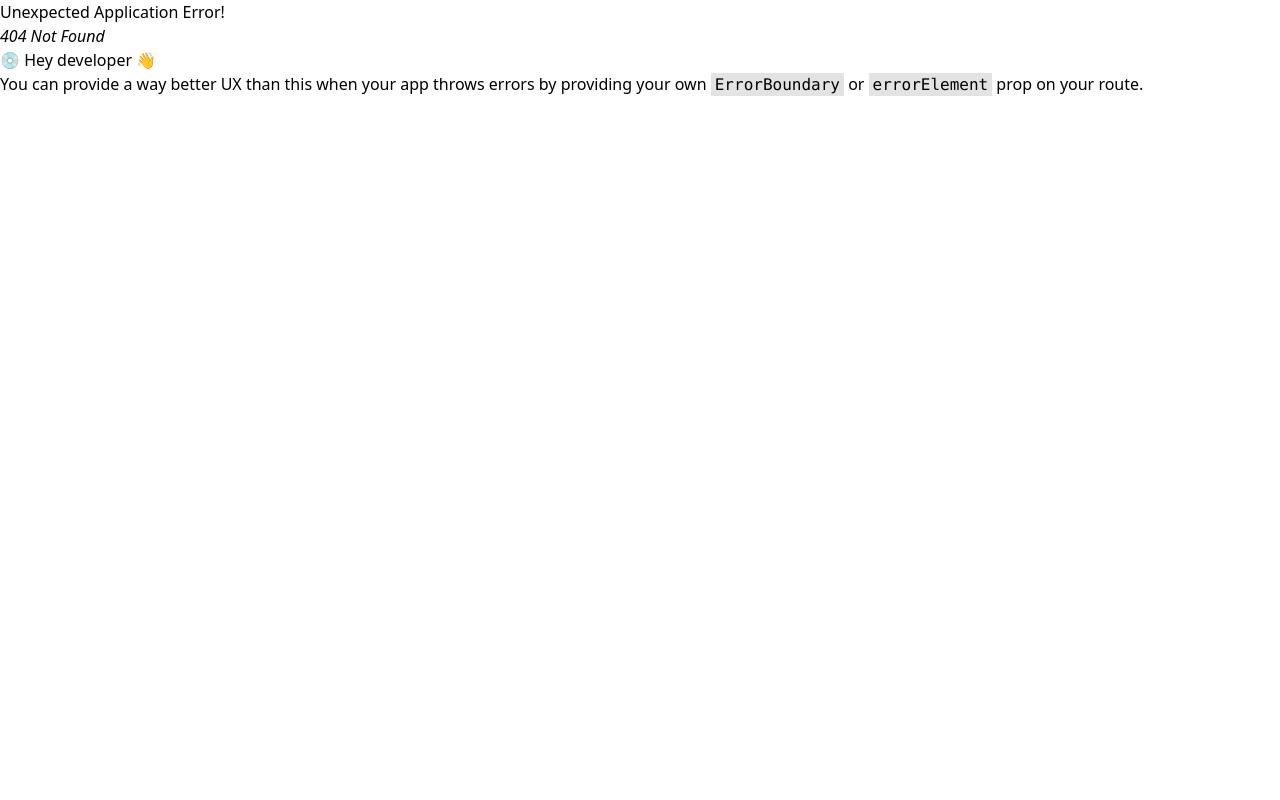
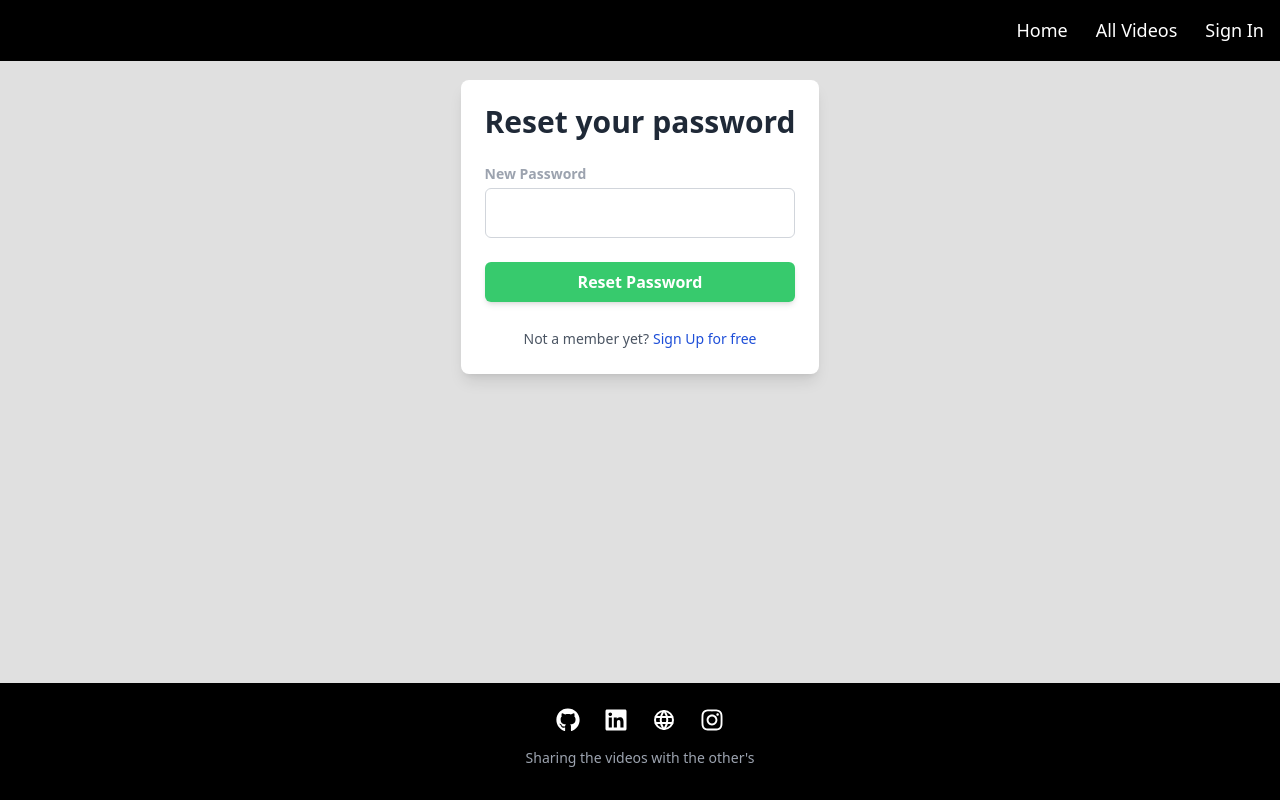
Before and after one commit to baydrwt/share-frame, a React (Vite) app in the folder frontend/: page /reset-password/1 in a window 1280 px wide. Before the commit this address had no page. Built offline with nearby package versions, Linux system fonts and the light colour scheme.

Commit message:
create reset password

```diff
--- /dev/null
+++ b/frontend/src/pages/auth/ResetPasswordEmail.tsx
@@ -0,0 +1,68 @@
+import React, { useState } from "react";
+import { Link, useNavigate } from "react-router-dom";
+import Layout from "../../components/Layout";
+import backendApi from "../../api/backendApi";
+import { toast } from "sonner";
+
+interface ResetResponse {
+  success: boolean;
+  message: string;
+}
+
+const ResetPasswordEmail: React.FC = () => {
+  const [email, setEmail] = useState<string>("");
+  const [loading, setLoading] = useState<boolean>(false);
+  const navigate = useNavigate();
+  const handleSubmit = async (e: React.FormEvent<HTMLFormElement>) => {
+    try {
+      e.preventDefault();
+      setLoading(true);
+      const { data } = await backendApi.post<ResetResponse>("/api/v1/auth/reset-password", {
+        email,
+      });
+      if (data.success) {
+        setLoading(false);
+        toast.success(data.message);
+        setEmail("");
+        navigate("/sign-in");
+      }
+    } catch (error) {
+      setLoading(false);
+      toast.error("something went wrong");
+      console.error(`Error in submit new password ${error}`);
+    } finally {
+      setLoading(false);
+    }
+  };
+  return (
+    <Layout>
+      <div className="p-4">
+        <div className="w-full max-w-md bg-white rounded-lg shadow-lg p-6">
+          <h1 className="text-3xl text-center font-semibold text-gray-800 mb-6">Reset your password</h1>
+          <form className="space-y-6" onSubmit={handleSubmit}>
+            <div>
+              <label htmlFor="email" className="block text-sm font-semibold text-gray-400">
+                Email
+              </label>
+              <input type="email" name="email" required className="mt-1 block w-full px-4 py-3 border border-gray-300 rounded-md focus:ring-indigo-500" onChange={(e) => setEmail(e.target.value)} />
+            </div>
+            <button
+              className={`w-full px-4 py-2 bg-green-500 text-white font-bold rounded-md shadow-md transition duration-300 disabled:bg-green-300 disabled:cursor-not-allowed flex items-center justify-center ${loading} bg-opacity-90 hover:bg-opacity-90`}
+              disabled={loading}
+            >
+              Reset Password
+            </button>
+            <div className="text-center mt-4">
+              <span className="text-sm text-gray-600 pr-1">Not a member yet?</span>
+              <Link to={"/sign-up"} className="text-blue-700 text-sm">
+                Sign Up for free
+              </Link>
+            </div>
+          </form>
+        </div>
+      </div>
+    </Layout>
+  );
+};
+
+export default ResetPasswordEmail;
--- a/frontend/src/pages/auth/SignIn.tsx
+++ b/frontend/src/pages/auth/SignIn.tsx
@@ -61,7 +61,7 @@
                 className="mt-1 block w-full px-4 py-3 border border-gray-300 rounded-md shadow-sm focus:ring-green-500 focus:border-green-500 sm:text-sm"
               />
             </div>
-            <Link to={"/"} className="text-sm font-medium text-indigo-600 hover:text-indigo-500 ">
+            <Link to={"/reset-password"} className="text-sm font-medium text-indigo-600 hover:text-indigo-500 ">
               Forgot your password?
             </Link>
             <button type="submit" className="w-full py-3 bg-green-500 text-white font-bold rounded-md shadow-md transition duration-300 disabled:bg-green-300 disabled:cursor-not-allowed flex items-center justify-center" disabled={loading}>
@@ -79,7 +79,7 @@
             </button>
           </form>
           <p className="text-sm text-center mt-5">
-            Don't have an acoount?
+            Don't have an acount?
             <Link to={"/sign-up"} className="text-sm font-medium text-indigo-600 hover:text-indigo-500 pl-1">
               Sign Up for free
             </Link>
--- /dev/null
+++ b/frontend/src/pages/auth/UpdatePassword.tsx
@@ -0,0 +1,77 @@
+import React, { useState } from "react";
+import { Link, useNavigate, useParams } from "react-router-dom";
+import backendApi from "../../api/backendApi";
+import { toast } from "sonner";
+import Layout from "../../components/Layout";
+
+interface ResetPasswordResponse {
+  success: boolean;
+  message: string;
+}
+
+const UpdatePassword: React.FC = () => {
+  const { token } = useParams<{ token: string }>();
+  const [password, setPassword] = useState<string>("");
+  const [loading, setLoading] = useState<boolean>(false);
+  const navigate = useNavigate();
+  const handleSubmit = async (e: React.FormEvent<HTMLFormElement>) => {
+    e.preventDefault();
+    try {
+      setLoading(true);
+      const { data } = await backendApi.put<ResetPasswordResponse>(`/api/v1/auth/update-password/${token}`, { password });
+      if (data.success) {
+        toast.success(data.message);
+        navigate("/sign-in");
+      } else {
+        toast.warning(data.message);
+        navigate("/sign-up");
+      }
+    } catch (error) {
+      toast.error(`Something went wrong ${error}`);
+    } finally {
+      setLoading(false);
+    }
+  };
+
+  return (
+    <Layout>
+      <div className="p-4">
+        <div className="w-full max-w-md bg-white rounded-lg shadow-lg p-6">
+          <h1 className="text-3xl text-center font-semibold text-gray-800 mb-6">Reset your password</h1>
+          <form className="space-y-6" onSubmit={handleSubmit}>
+            <div>
+              <label htmlFor="password" className="block text-sm font-semibold text-gray-400">
+                New Password
+              </label>
+              <input type="password" name="password" required className="mt-1 block w-full px-4 py-3 border border-gray-300 rounded-md focus:ring-indigo-500" onChange={(e) => setPassword(e.target.value)} />
+            </div>
+            <button
+              className={`w-full px-4 py-2 bg-green-500 text-white font-bold rounded-md shadow-md transition duration-300 disabled:bg-green-300 disabled:cursor-not-allowed flex items-center justify-center ${loading} bg-opacity-90 hover:bg-opacity-90`}
+              disabled={loading}
+            >
+              {loading ? (
+                <>
+                  <svg className="animate-spin mr-2 h-5 w-5 text-white" fill="none" viewBox="0 0 24 24">
+                    <circle className="opacity-25" cx="12" cy="12" r="10" stroke="currentColor" strokeWidth="4"></circle>
+                    <path className="opacity-75" fill="currentColor" d="M4 12a8 8 0 018-8v8h8a8 8 0 11-16 0z"></path>
+                  </svg>
+                  Updating...
+                </>
+              ) : (
+                "Reset Password"
+              )}
+            </button>
+            <div className="text-center mt-4">
+              <span className="text-sm text-gray-600 pr-1">Not a member yet?</span>
+              <Link to={"/sign-up"} className="text-blue-700 text-sm">
+                Sign Up for free
+              </Link>
+            </div>
+          </form>
+        </div>
+      </div>
+    </Layout>
+  );
+};
+
+export default UpdatePassword;
--- a/frontend/src/router.tsx
+++ b/frontend/src/router.tsx
@@ -3,9 +3,13 @@
 import SignIn from "./pages/auth/SignIn";
 import UserProfile from "./pages/user/UserProfile";
 import { ProtectedRoute, ProtectedRouteHome } from "./components/ProtectedRoute";
+import ResetPasswordEmail from "./pages/auth/ResetPasswordEmail";
+import UpdatePassword from "./pages/auth/UpdatePassword";
 
 export const router = createBrowserRouter([
   { path: "/sign-up", element: <ProtectedRoute element={<SignUp />} /> },
   { path: "/sign-in", element: <ProtectedRoute element={<SignIn />} /> },
   { path: "/user/profile", element: <ProtectedRouteHome element={<UserProfile />} /> },
+  { path: "/reset-password", element: <ProtectedRoute element={<ResetPasswordEmail />} /> },
+  { path: "/reset-password/:token", element: <ProtectedRoute element={<UpdatePassword />} /> },
 ]);
```
